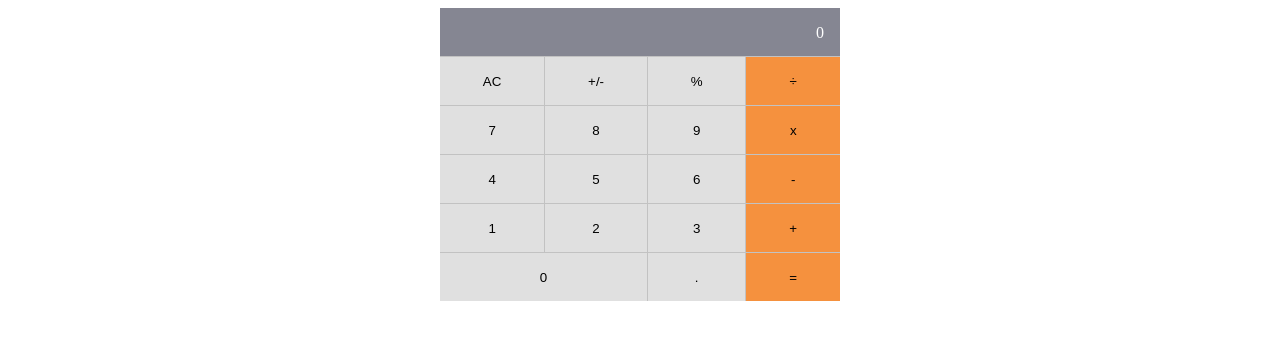
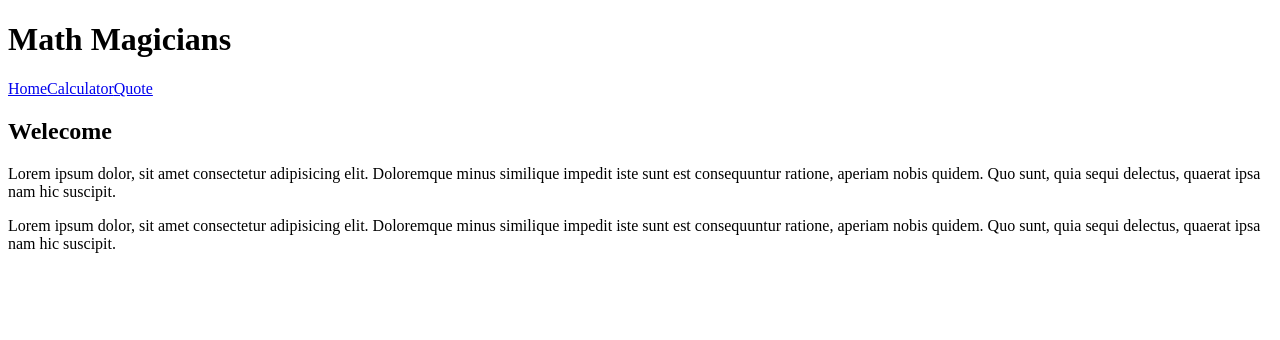
Before and after one commit to mugberto/math_magicians, a React (Create React App) app: page / in a window 1280 px wide. Shown: the top 340 px of the page. Built offline with nearby package versions, Linux system fonts and the light colour scheme.

Commit message:
Configure routes in the App component

```diff
--- a/src/App.js
+++ b/src/App.js
@@ -1,11 +1,28 @@
 import React from 'react';
+import { BrowserRouter as Router, Switch, Route } from 'react-router-dom';
+import Header from './components/Header';
+import HomePage from './components/HomePage';
 import Calculator from './components/Calculator';
+import Quote from './components/Quote';
 
 // eslint-disable-next-line react/prefer-stateless-function
 class App extends React.Component {
   render() {
     return (
-      <Calculator />
+      <Router>
+        <Header />
+        <Switch>
+          <Route exact path="/">
+            <HomePage />
+          </Route>
+          <Route path="/calculator">
+            <Calculator />
+          </Route>
+          <Route path="/quote">
+            <Quote />
+          </Route>
+        </Switch>
+      </Router>
     );
   }
 }
--- a/src/components/HomePage.js
+++ b/src/components/HomePage.js
@@ -2,7 +2,7 @@ import React from 'react';
 
 function HomePage() {
   return (
-    <React.Fragment>
+    <>
       <h2>Welecome</h2>
       <p>
         Lorem ipsum dolor, sit amet consectetur adipisicing elit.
@@ -16,7 +16,7 @@ function HomePage() {
         aperiam nobis quidem.
         Quo sunt, quia sequi delectus, quaerat ipsa nam hic suscipit.
       </p>
-    </React.Fragment>
+    </>
   );
 }
 
--- a/src/components/Quote.js
+++ b/src/components/Quote.js
@@ -8,3 +8,5 @@ function Quote() {
     </p>
   );
 }
+
+export default Quote;
```
Also changed, not shown: src/components/Header.js (+5 -3 lines).
